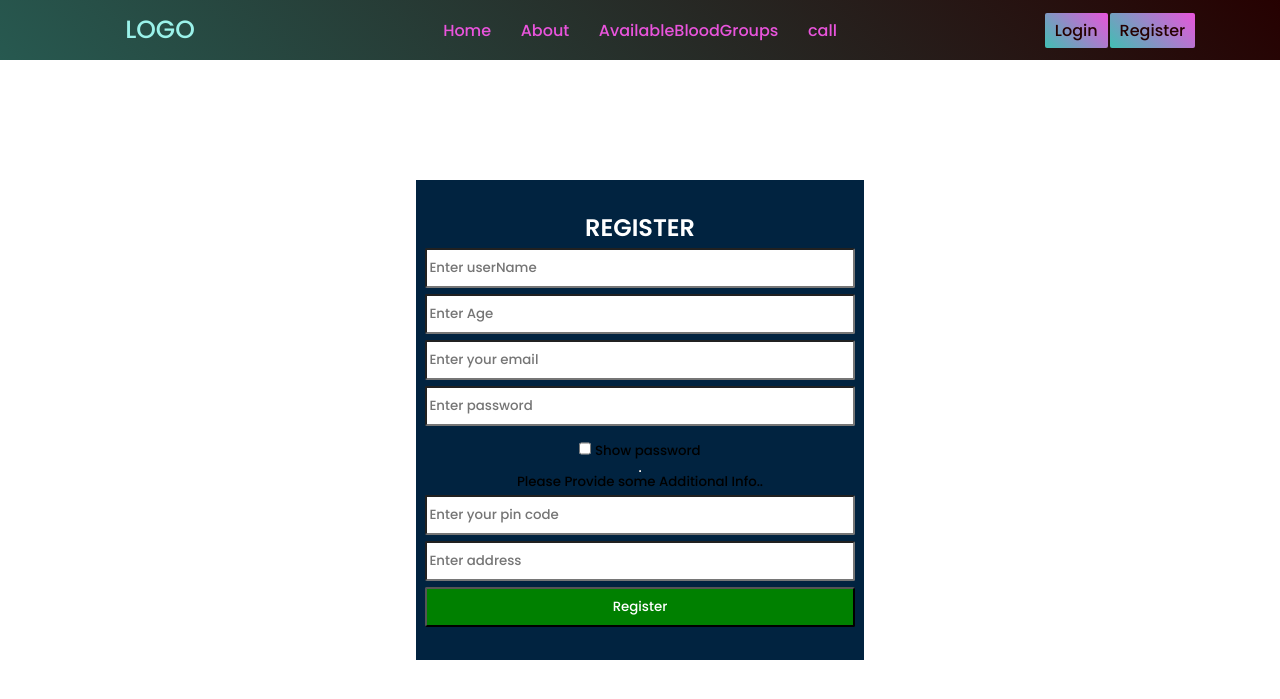
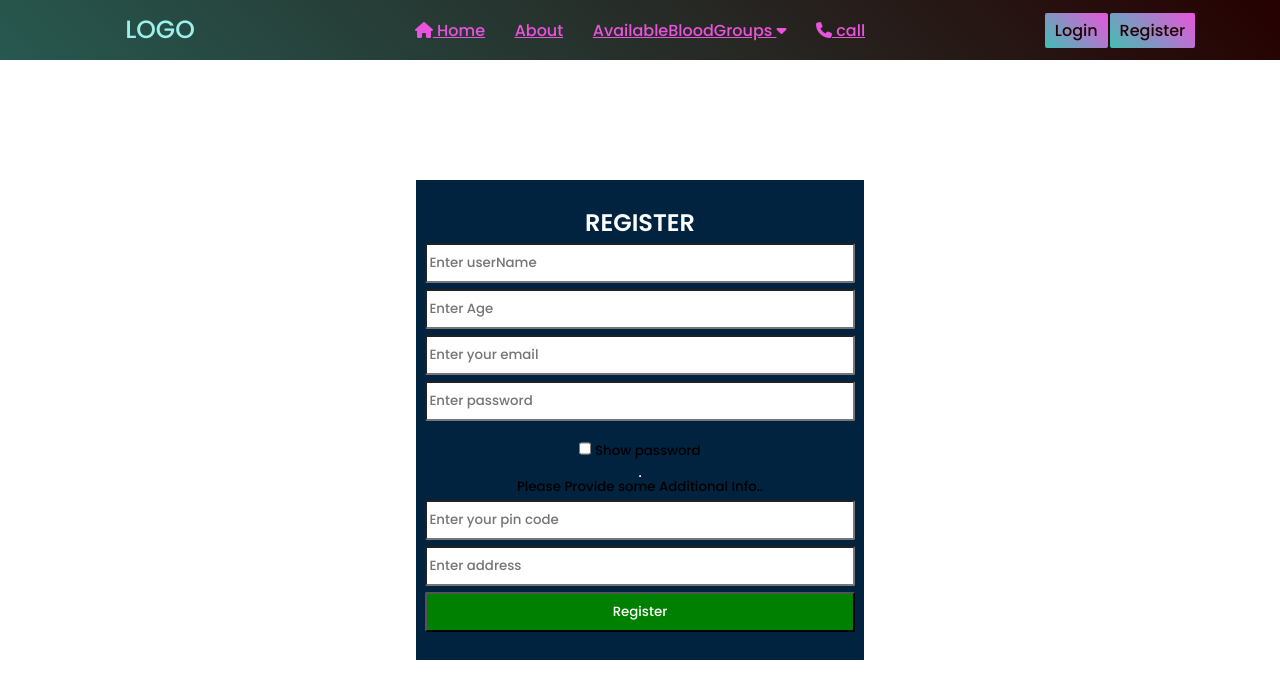
Before and after one commit to Adityaverma4648/PhpCrudApplication, a PHP site: page /Register.php in a window 1280 px wide. Shown: the top 699 px of the page. Run offline with PHP 8.4, Linux system fonts and the light colour scheme; some libraries are stand-ins or nearby versions.

Commit message:
existing components update

```diff
--- a/Components/Header.php
+++ b/Components/Header.php
@@ -1,31 +1,31 @@
 <!-- <link rel="stylesheet" href="../styles/style.css"> -->
 <header class="header The-Black-and-Red-5-hex" id="header">
     <!--  navbar  -->
-    <nav>
+    <nav class="d-flex justify-content-center align-items-center">
         <div class="logoContainer">
             LOGO
         </div>
-        <ul>
+        <ul style="height:40px">
             <li>
-                <a href="../../PhpCrudApplication/index.php">
+                <a href="../../PhpCrudApplication/index.php" class="text-decoration-none">
                     <i class="fa fa-home"></i>
                     Home
                 </a>
             </li>
             <li>
-                <a href="#">
+                <a href="#" class="text-decoration-none">
                     About
                 </a>
             </li>
             <li>
-                <a href="#">
+                <a href="#" class="text-decoration-none">
                     AvailableBloodGroups
                     <i class="fa fa-caret-down"></i>
 
                 </a>
             </li>
             <li>
-                <a href="#">
+                <a href="#" class="text-decoration-none">
                     <i class="fa fa-phone"></i>
                     call
                 </a>
--- a/Components/Welcome.php
+++ b/Components/Welcome.php
@@ -7,11 +7,11 @@
             Please help the people in need with blood donations!
         </span>
         <div class="container d-flex justify-content-center align-items-center">
-            <button type="button" class="btn btn-outline-primary px-2">
+            <button type="button" class="btn btn-outline-primary px-2 m-1">
                 <i class="fa fa-plus-square"></i>
                 Request Blood
             </button>
-            <button type="button" class="btn btn-outline-primary px-2">
+            <button type="button" class="btn btn-outline-success px-2 m-1">
                 <i class="fa fa-phone"></i>
                 Make a call
             </button>
--- a/Login.php
+++ b/Login.php
@@ -12,7 +12,9 @@
     <link rel="preconnect" href="https://fonts.gstatic.com" crossorigin>
     <link href="https://fonts.googleapis.com/css2?family=Cookie&family=Poppins:wght@500;600&family=Raleway&family=Roboto&display=swap" rel="stylesheet">
     <!--  fonts imports ends here -->
-
+    <!-- fontawesome icons -->
+    <script src="https://kit.fontawesome.com/8dc03a4776.js" crossorigin="anonymous"></script>
+    <!-- fontawesome icons -->
     <link rel="stylesheet" href="./styles/style.css">
 
     <style>
--- a/Register.php
+++ b/Register.php
@@ -48,7 +48,9 @@
     <link rel="preconnect" href="https://fonts.gstatic.com" crossorigin>
     <link href="https://fonts.googleapis.com/css2?family=Cookie&family=Poppins:wght@500;600&family=Raleway&family=Roboto&display=swap" rel="stylesheet">
     <!--  fonts imports ends here -->
-
+    <!-- fontawesome icons -->
+    <script src="https://kit.fontawesome.com/8dc03a4776.js" crossorigin="anonymous"></script>
+    <!-- fontawesome icons -->
     <link rel="stylesheet" href="./styles/style.css">
     <style>
         .text-white {
--- a/styles/style.css
+++ b/styles/style.css
@@ -38,9 +38,7 @@
         align-items: center;
       }
       nav ul{
-        /* background-color: #9BF2EA; */
         width: 65%;
-        padding: 0px 1rem ;
         display: flex;
         justify-content: center;
         align-items: center;
@@ -59,8 +57,10 @@
         margin: 0px 2px;
       }
       nav ul li a{
-        text-decoration: none;
         color: #e954dc;
+      }
+      nav ul li a:hover{
+        color: #9BF2EA;
       }
       nav div a{
         padding: 5px 10px;
@@ -87,7 +87,7 @@
       align-items: center;
     }
     .welcomeCont h3,span{
-        padding: 1vh 0px;
+        padding: 0.8rem 0px;
     }
     .bodyCont,.illustrationCont{
       width: 50vw;
```
